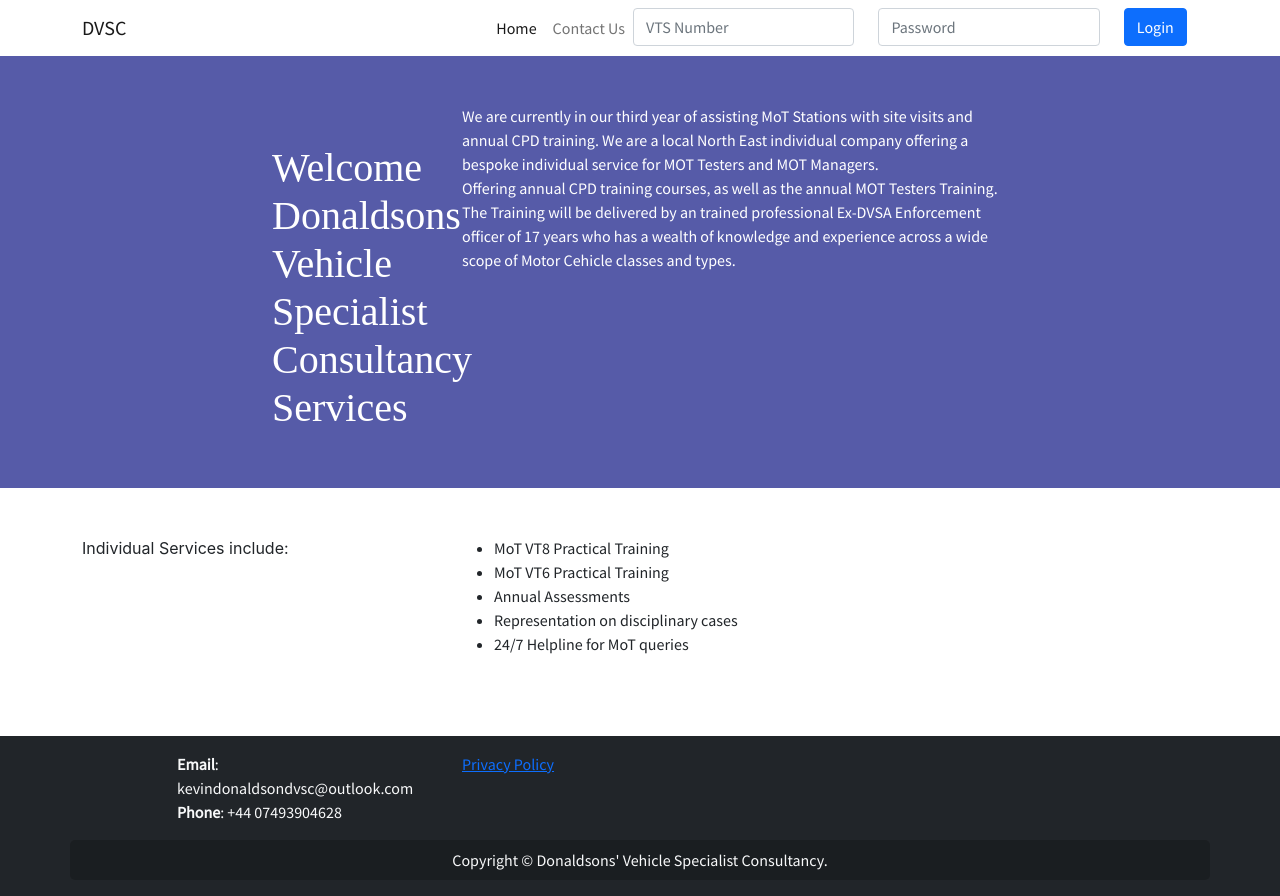
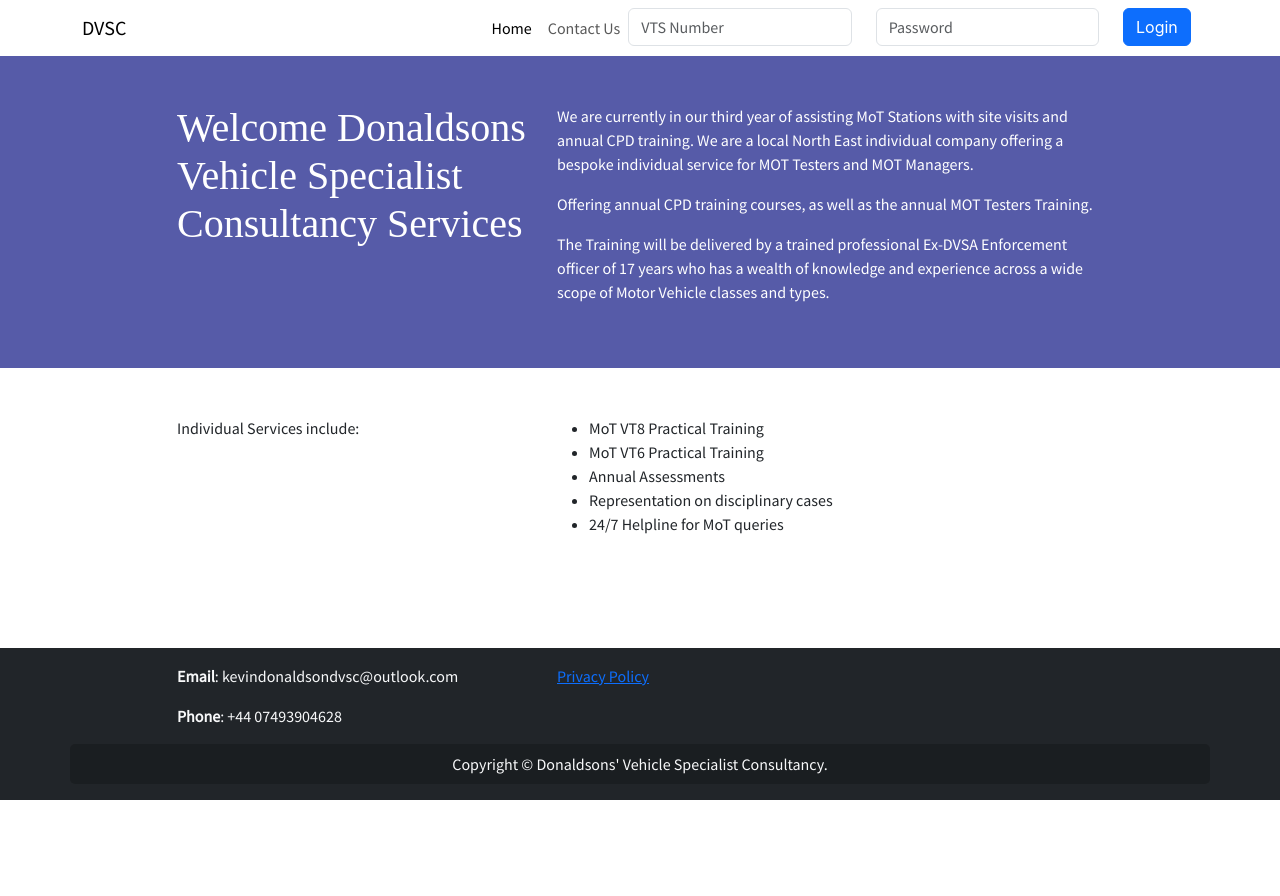
Before and after one commit to kv6002-team/DVSCWebServer, a React (Create React App) app in the folder website/: page / in a window 1280 px wide. After the commit the page ends 800 px from the top, so only its background shows below. Built offline with nearby package versions, Linux system fonts and the light colour scheme; a web font is replaced by a local one.

Commit message:
Fixup homepage

```diff
--- a/website/public/index.html
+++ b/website/public/index.html
@@ -25,6 +25,8 @@
       Learn how to configure a non-root public URL by running `npm run build`.
     -->
 
+    <link rel="stylesheet" href="https://maxcdn.bootstrapcdn.com/bootstrap/latest/css/bootstrap.min.css">
+
     <link rel="preconnect" href="https://fonts.googleapis.com">
     <link rel="preconnect" href="https://fonts.gstatic.com" crossorigin>
     <link href="https://fonts.googleapis.com/css2?family=Scope+One&family=Source+Code+Pro&family=Source+Sans+Pro&display=swap" rel="stylesheet">
--- a/website/src/App.css
+++ b/website/src/App.css
@@ -16,14 +16,6 @@
 
 /* General
 -------------------------------------------------- */
-
-/* Set default margins */
-p {
-  margin: 0;
-}
-h1 {
-  margin-top: 1em;
-}
 
 /* Set fonts */
 body {
--- a/website/src/App.jsx
+++ b/website/src/App.jsx
@@ -10,7 +10,6 @@
 import PrivacyPolicy from './pages/PrivacyPolicy';
 import NotFound from './pages/NotFound';
 
-import 'bootstrap/dist/css/bootstrap.min.css';
 import './App.css';
 
 /**
@@ -19,7 +18,7 @@
  * @returns {import('react').ReactElement} The root element of the app.
  */
 export default function App() {
-  const approot = "";
+  const approot = "https://dvsc.services";
   const basename = "";
   const localStoragePrefix = "DISSystemAssignment";
 
--- a/website/src/pages/Home.jsx
+++ b/website/src/pages/Home.jsx
@@ -20,8 +20,8 @@
         <div className="p-5 accent-1">
           <Container>
             <Row>
-              <Col sm={2}></Col>
-              <Col sm={2}><h1>Welcome Donaldsons Vehicle Specialist Consultancy Services</h1></Col>
+              <Col sm={1}></Col>
+              <Col sm={4}><h1>Welcome Donaldsons Vehicle Specialist Consultancy Services</h1></Col>
               <Col sm={6}>
                 <p>
                   We are currently in our third year of assisting MoT Stations with site visits and annual CPD training.
@@ -31,7 +31,7 @@
                   Offering annual CPD training courses, as well as the annual MOT Testers Training.
                 </p>
                 <p>
-                  The Training will be delivered by an trained professional Ex-DVSA Enforcement officer of 17 years who has a wealth of knowledge and experience across a wide scope of Motor Cehicle classes and types.
+                  The Training will be delivered by a trained professional Ex-DVSA Enforcement officer of 17 years who has a wealth of knowledge and experience across a wide scope of Motor Vehicle classes and types.
                 </p>
               </Col>
             </Row>
@@ -40,10 +40,11 @@
 
         <Container>
           <Row className="pt-5 pb-5">
-            <Col lg={4} className="text-right">
-              Individual Services include:
+            <Col sm={1}></Col>
+            <Col lg={4}>
+              <p className="text-right">Individual Services include:</p>
             </Col>
-            <Col lg={4}>
+            <Col lg={6}>
               <ul>
                 <li>MoT VT8 Practical Training</li>
                 <li>MoT VT6 Practical Training</li>
--- a/website/src/standard/Footer.css
+++ b/website/src/standard/Footer.css
@@ -3,7 +3,7 @@
 }
 footer {
     margin-top: auto;
-    padding: 1em 0;
+    padding: 1rem 0;
 }
 
 .block-emphasis {
--- a/website/src/standard/Footer.jsx
+++ b/website/src/standard/Footer.jsx
@@ -18,18 +18,22 @@
       <div className="footer-spacing"></div>,
       <footer className="bg-dark text-light">
         <Container>
-          <Row className="pb-3">
+          <Row>
             <Col sm={1}></Col>
-            <Col sm={3}>
+            <Col sm={4}>
               <p><strong>Email</strong>: kevindonaldsondvsc@outlook.com</p>
               <p><strong>Phone</strong>: +44 07493904628</p>
             </Col>
-            <Col sm={3}>
+            <Col sm={4}>
               <Link to="/legal/privacy-policy">Privacy Policy</Link>
             </Col>
           </Row>
-          <Row className="p-2 text-center block-emphasis">
-            <p>Copyright &copy; Donaldsons' Vehicle Specialist Consultancy.</p>
+          <Row className="p-2 block-emphasis">
+            <Col>
+              <p className="text-center mb-0">
+                Copyright &copy; Donaldsons' Vehicle Specialist Consultancy.
+              </p>
+            </Col>
           </Row>
         </Container>
       </footer>
```
